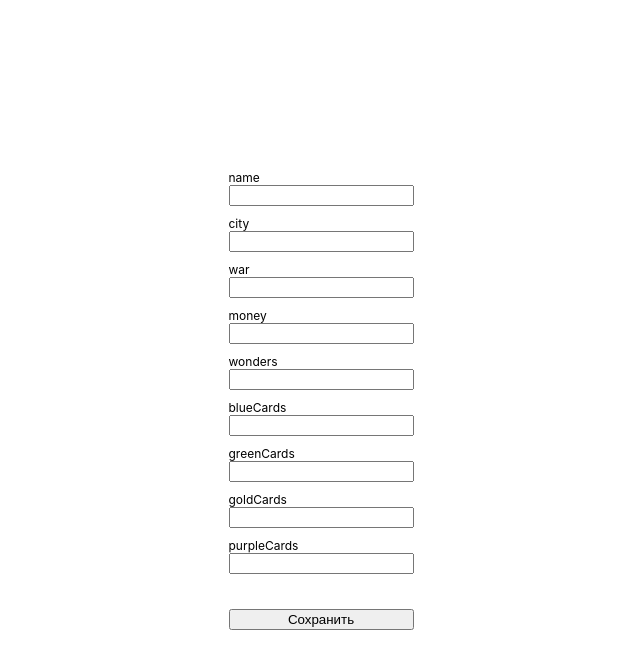
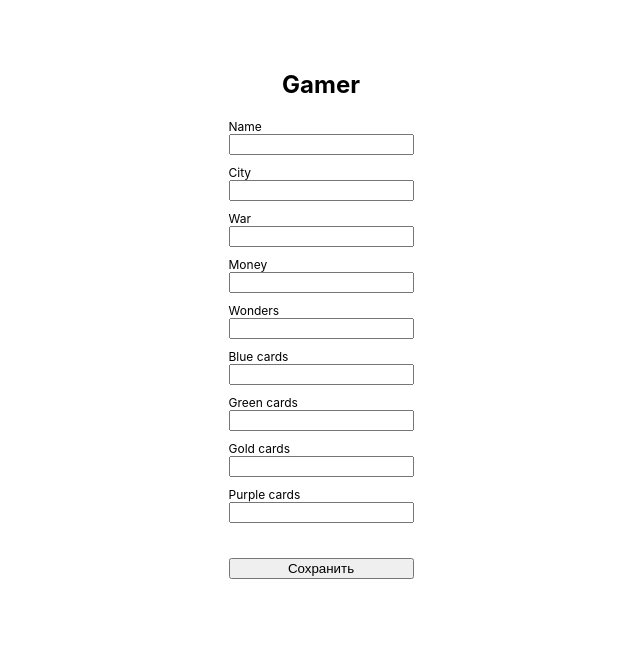
Before and after one commit to vvikota/seven_wonders, a React (Create React App) app: page / in a window 1280 px wide. Both pictures are taken after a click on the button "Начать". Shown: the top 668 px of the page, without its empty margins (319-959 px from the left). Built offline with nearby package versions, Linux system fonts and the light colour scheme.

Commit message:
feat: add refact camelCase function

```diff
--- /dev/null
+++ b/src/common/camelCaseRefactor.js
@@ -0,0 +1,5 @@
+export const CamelCaseRefactor = word => {
+  let refactWord = word.replace(/([A-Z][a-z]+)/g, ' $1 ').trim().toLowerCase();
+
+  return refactWord[0].toUpperCase() + refactWord.slice(1)
+}
--- a/src/components/gamer-form/gamer-form-input/gamer-form-input.js
+++ b/src/components/gamer-form/gamer-form-input/gamer-form-input.js
@@ -1,9 +1,10 @@
 import * as React from 'react';
+import { CamelCaseRefactor } from '../../../common/camelCaseRefactor';
 
 const GamerFormInput = (props) => {
   const { item, itemValue, handleChange } = props;
   return  <label>
-            {item}
+            {CamelCaseRefactor(item)}
             <input
               type="text"
               name={item}
--- a/src/components/gamer-form/gamer-form.js
+++ b/src/components/gamer-form/gamer-form.js
@@ -17,12 +17,11 @@ class GamerForm extends React.PureComponent {
   handleChange(event) {
     const area = event.target.name;
     const areaValue = event.target.value;
-    const numberValidator = /^\d{0,}$/;
 
-    if(area === 'name' || area === 'city' || areaValue.match(numberValidator)){
+    if(area === 'name' || area === 'city' || areaValue.match(/^\d{0,}$/)){
       this.setState({[area]: areaValue})
     }
-    // console.log(area)
+
   }
 
   render() {
@@ -56,6 +55,7 @@ class GamerForm extends React.PureComponent {
     }
 
     return <div className="form-wrapper">
+      <h2 className="form-title"> Gamer </h2>
       <div className="form-inputs">
         {Object.keys(this.state).map((item ,index) => {
           let itemValue = this.state[item];
--- a/src/components/result-table/gamer-card/gamer-card.js
+++ b/src/components/result-table/gamer-card/gamer-card.js
@@ -1,8 +1,11 @@
 import * as React from 'react';
 import './gamer-card.css';
+import { CamelCaseRefactor } from '../../../common/camelCaseRefactor';
 
 const GamerCard = (props) => {
-  const { gamer, index, setActiveTab, activeTabs } = props
+  const { gamer, index, setActiveTab, activeTabs } = props;
+
+  let resultKeys = Object.keys(gamer).filter(item => item !== 'name' & item !== 'city' & item !== 'resultPoints' )
 
   return  <div
             key={index}
@@ -13,21 +16,21 @@ const GamerCard = (props) => {
             <div className="gamer-main-row">
               <span>{gamer.name}</span>
               <span className="gamer-points">
-                {gamer.result}
+                {gamer.resultPoints}
                 <span className="gamer-city">{gamer.city}</span>
               </span>
             </div>
 
-              <div
-                className="gamer-more-details"
-              >
-
-                {gamer.categoryList.map((category, index) => {
-                  return  <div className="more-details-row" key={index}>
-                            <span>{category.categoryName}:</span>
-                            <span>{category.points}</span>
-                          </div>
-                })}
+              <div className="gamer-more-details">
+                {
+                  resultKeys.map((item, index) => <>
+                      <div className="more-details-row" key={index}>
+                        <span>{CamelCaseRefactor(item)}:</span>
+                        <span>{gamer[item]}</span>
+                      </div>
+                    </>
+                  )
+                }
               </div>
           </div>
 }
--- a/src/components/start-page/start-page.css
+++ b/src/components/start-page/start-page.css
@@ -3,7 +3,7 @@
   height: 100vh;
   display: flex;
   justify-content: center;
-  align-items: center;
+  padding-top: 50px;
 }
 
 .input-wrapper{
```
